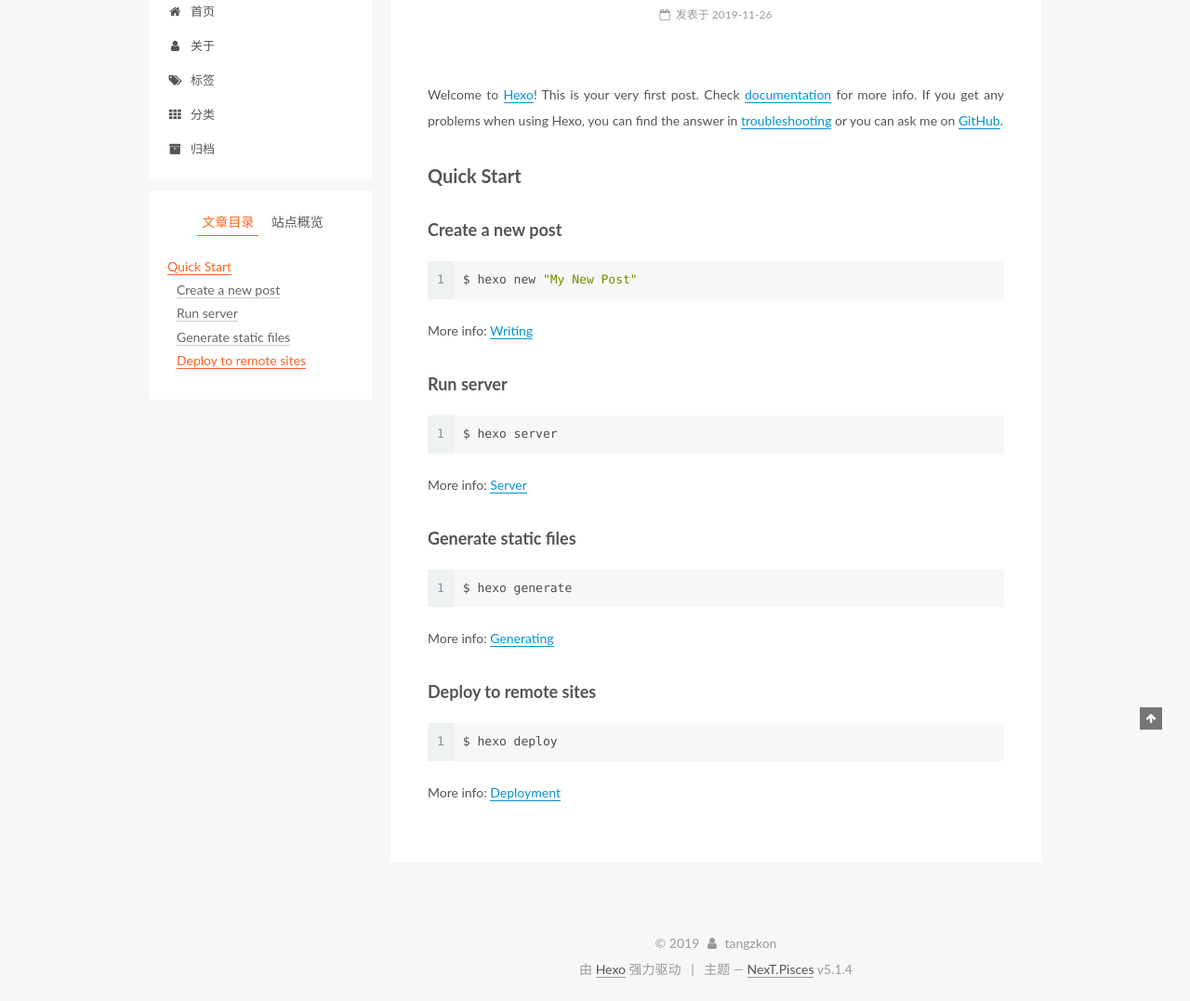
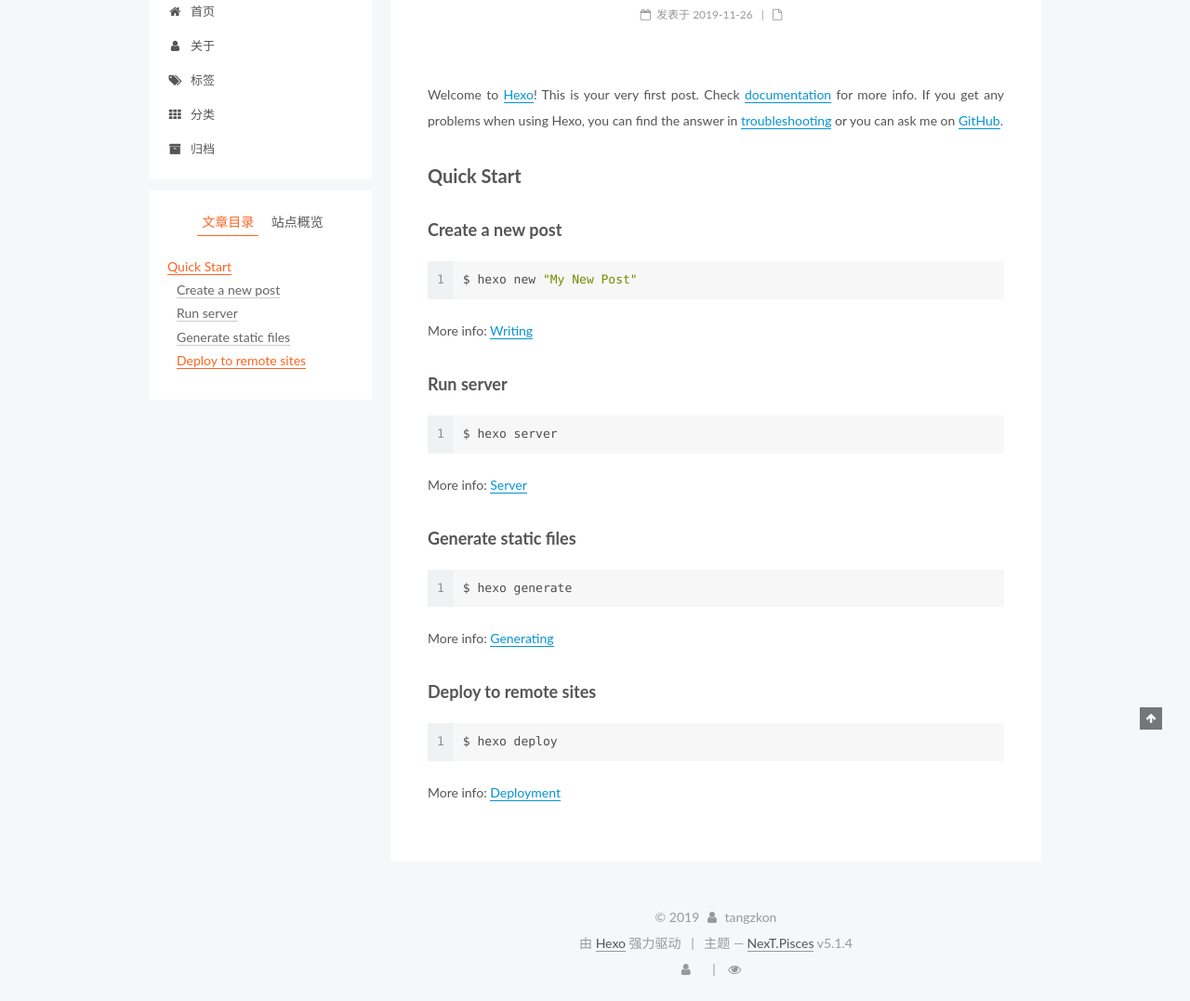
Before and after one commit to tangzkon/tangzkon.github.io, a plain HTML site: page 2019/11/26/hello-world/index.html in a window 1280 px wide. Shown: the part 115-1192 px from the top of the page at 93% size. Drawn offline with Linux system fonts and the light colour scheme; some packages are replaced by stand-ins of ours; no server answers; a script that the page names is missing.

Commit message:
Site updated: 2019-11-26 19:51:40

```diff
--- a/2019/11/26/hello-world/index.html
+++ b/2019/11/26/hello-world/index.html
@@ -309,6 +309,11 @@
 
 
 
+            <span class="post-meta-divider">|</span>
+            <span class="page-pv"><i class="fa fa-file-o"></i>
+            <span class="busuanzi-value" id="busuanzi_value_page_pv" ></span>
+            </span>
+
 
 
 
@@ -529,6 +534,26 @@
 
 
 
+<div class="busuanzi-count">
+  <script async src="https://dn-lbstatics.qbox.me/busuanzi/2.3/busuanzi.pure.mini.js"></script>
+
+
+    <span class="site-uv">
+      <i class="fa fa-user"></i>
+      <span class="busuanzi-value" id="busuanzi_value_site_uv"></span>
+
+    </span>
+
+
+
+    <span class="site-pv">
+      <i class="fa fa-eye"></i>
+      <span class="busuanzi-value" id="busuanzi_value_site_pv"></span>
+
+    </span>
+
+</div>
+
 
 
 
```
Also changed, not shown: about/index.html (+20 -0 lines), archives/2019/11/index.html (+20 -0 lines), archives/2019/index.html (+20 -0 lines), archives/index.html (+20 -0 lines), categories/index.html (+20 -0 lines), index.html (+25 -0 lines), tags/index.html (+20 -0 lines).
